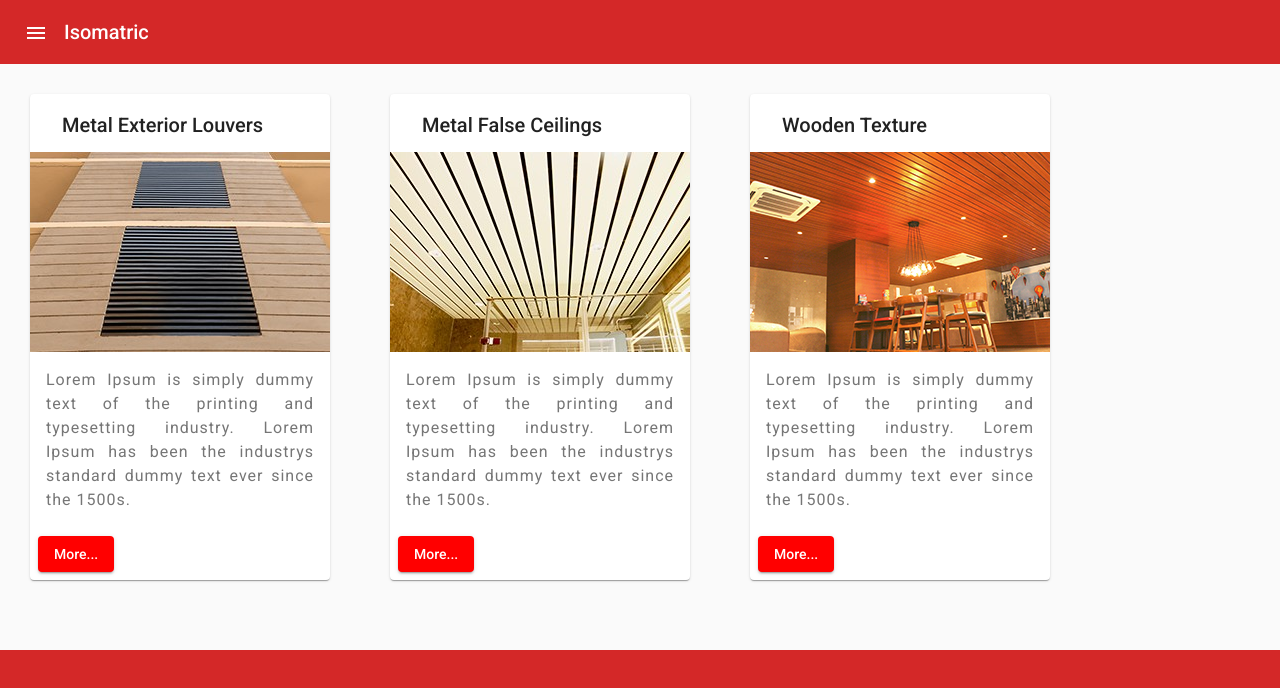
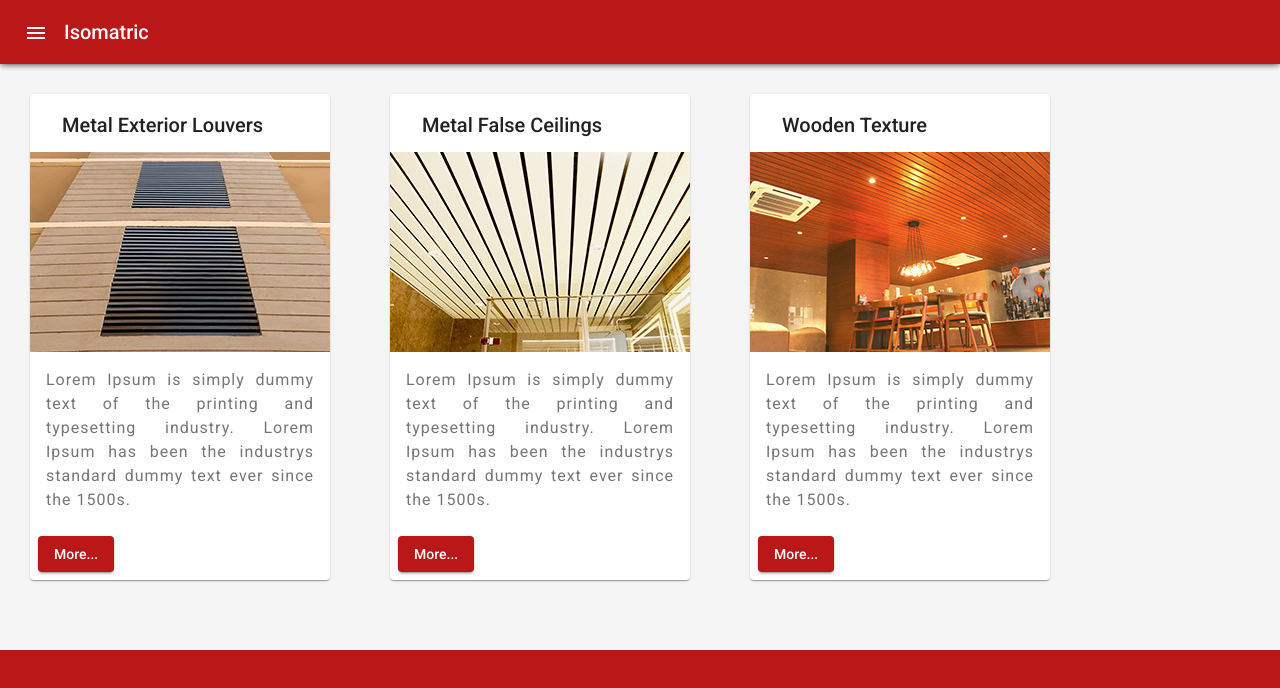
Before and after one commit to prrami/isomatric, an Angular app: page /Products in a window 1280 px wide. Shown: the top 688 px of the page. Built offline with nearby package versions, Linux system fonts and the light colour scheme.

Commit message:
3/5/2020

```diff
--- a/src/app/app.component.css
+++ b/src/app/app.component.css
@@ -1,6 +1,7 @@
 .example-container {
     width: 100%;
     height: 100%;
+    background-color: #f5f5f5;
   }
 
   .example-sidenav-content {
@@ -31,8 +32,12 @@
 
   }
   .example-toolbar{
-    background-color:#d42828;
+    background-color:#ba1818;
+    box-shadow: 0.1px 0.1px 7px black;
     color: white;
+    font-family: Roboto,Helvetica Neue Light,Helvetica Neue,Helvetica,Arial,Lucida Grande,sans-serif;
+    align-items: center;
+
   }
 
   h1.example-app-name {
--- a/src/app/app.component.html
+++ b/src/app/app.component.html
@@ -12,7 +12,7 @@
         </mat-list-item>
       </mat-list>
     </mat-drawer>
-    <mat-toolbar class="example-toolbar">
+    <mat-toolbar _ngcontent-oav-c51 class="example-toolbar">
         <button mat-icon-button (click)="drawer.toggle()"><mat-icon>menu</mat-icon></button>
         <h1 class="example-app-name">Isomatric</h1>
         <button type="button" mat-button (click)="drawer.toggle()">
--- a/src/app/carousel/carousel.component.html
+++ b/src/app/carousel/carousel.component.html
@@ -26,4 +26,4 @@
         <p>Praesent commodo cursus magna, vel scelerisque nisl consectetur.</p>
       </div>
     </ng-template>
-  </ngb-carousel>
+</ngb-carousel>
--- a/src/app/carousel/carousel.component.ts
+++ b/src/app/carousel/carousel.component.ts
@@ -6,6 +6,7 @@ import { Component, OnInit } from '@angular/core';
   styleUrls: ['./carousel.component.css'],
 })
 export class CarouselComponent implements OnInit {
+  images = [944, 1011, 984].map((n) => `https://picsum.photos/id/${n}/900/500`);
   constructor() { }
 
   ngOnInit() {
--- a/src/app/footer/footer.component.css
+++ b/src/app/footer/footer.component.css
@@ -6,6 +6,6 @@
     /* Set the fixed height of the footer here */
     height: 150px;
     background-color: rgb(240, 240, 240);
-    background-color:#d42828;
+    background-color:#ba1818;
     color: white;
   }
--- a/src/app/products/products.component.css
+++ b/src/app/products/products.component.css
@@ -17,7 +17,7 @@
   .example-button-row button {
     display: table-cell;
     margin-right: 8px;
-    background-color: red;
+    background-color: #ba1818;
     color: white;
   }
 
```
